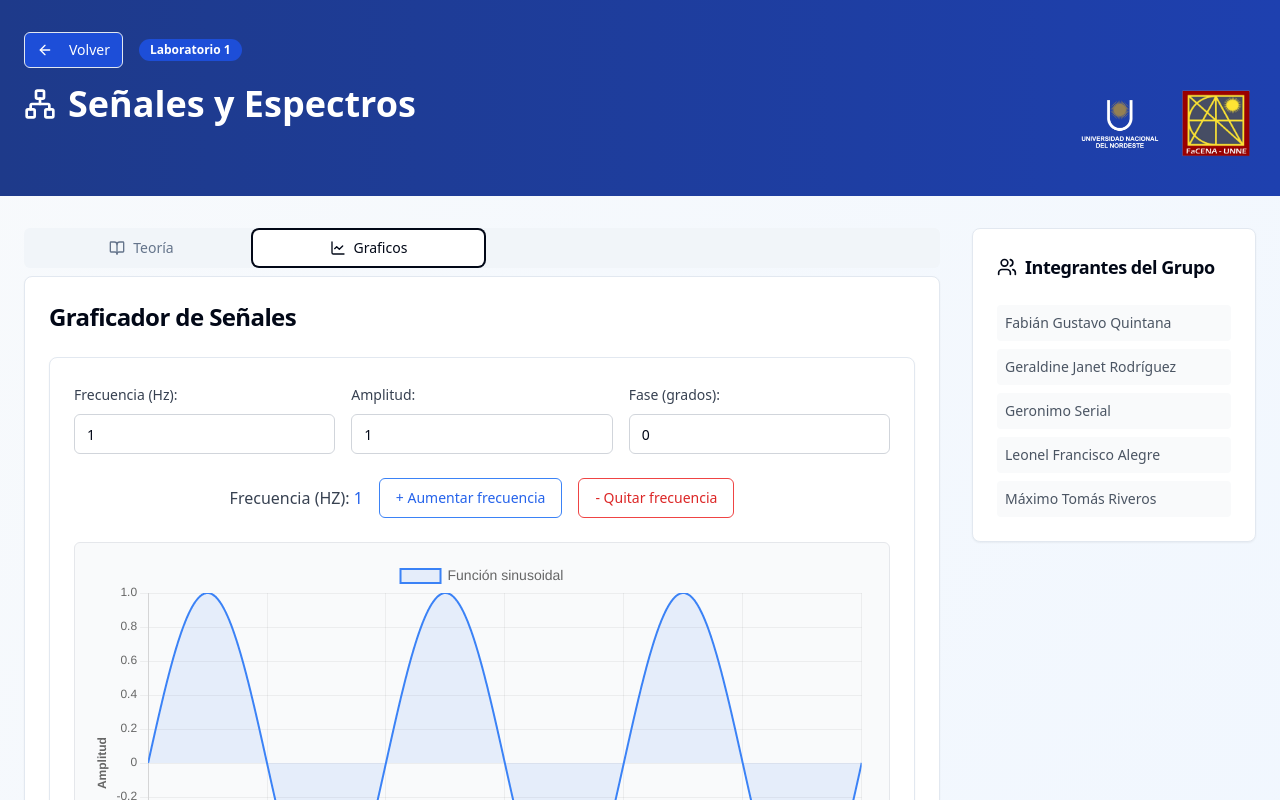
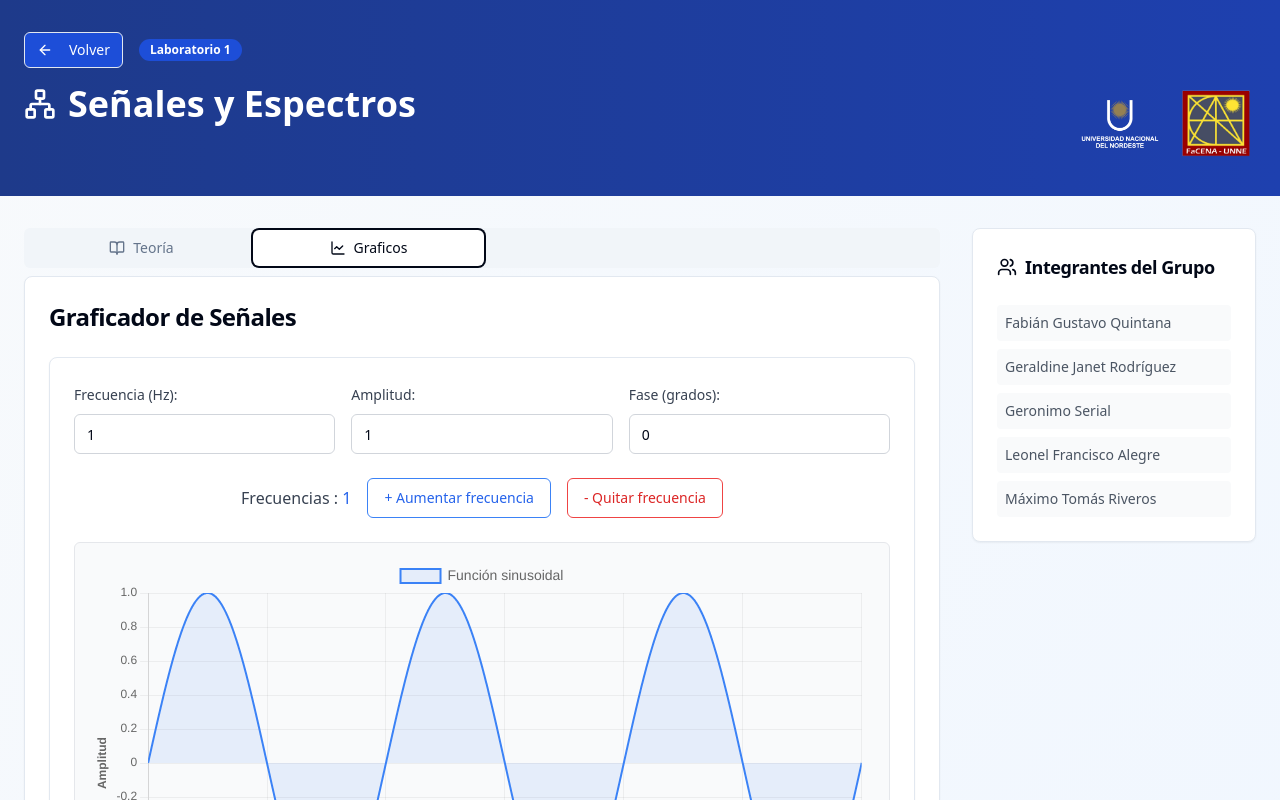
Before and after one commit to GeronimoSerial/Laboratorios-CommD-2025, a React (Vite) app: page /lab1 in a window 1280 px wide. Both pictures are taken after a click on the tab "Graficos". Shown: the top 800 px of the page. Built offline with nearby package versions, Linux system fonts and the light colour scheme.

Commit message:
fix: update label for frequency display in Laboratorio1 component

```diff
--- a/src/components/Laboratorio1/index.tsx
+++ b/src/components/Laboratorio1/index.tsx
@@ -206,8 +206,7 @@
         <div className="flex flex-col items-center gap-4 mb-6">
           <div className="flex items-center gap-4">
             <span className="text-gray-700 font-medium">
-              Frecuencia (HZ):{" "}
-              <span className="text-blue-600">{frecuencias}</span>
+              Frecuencias : <span className="text-blue-600">{frecuencias}</span>
             </span>
             <Button
               variant="outline"
```
